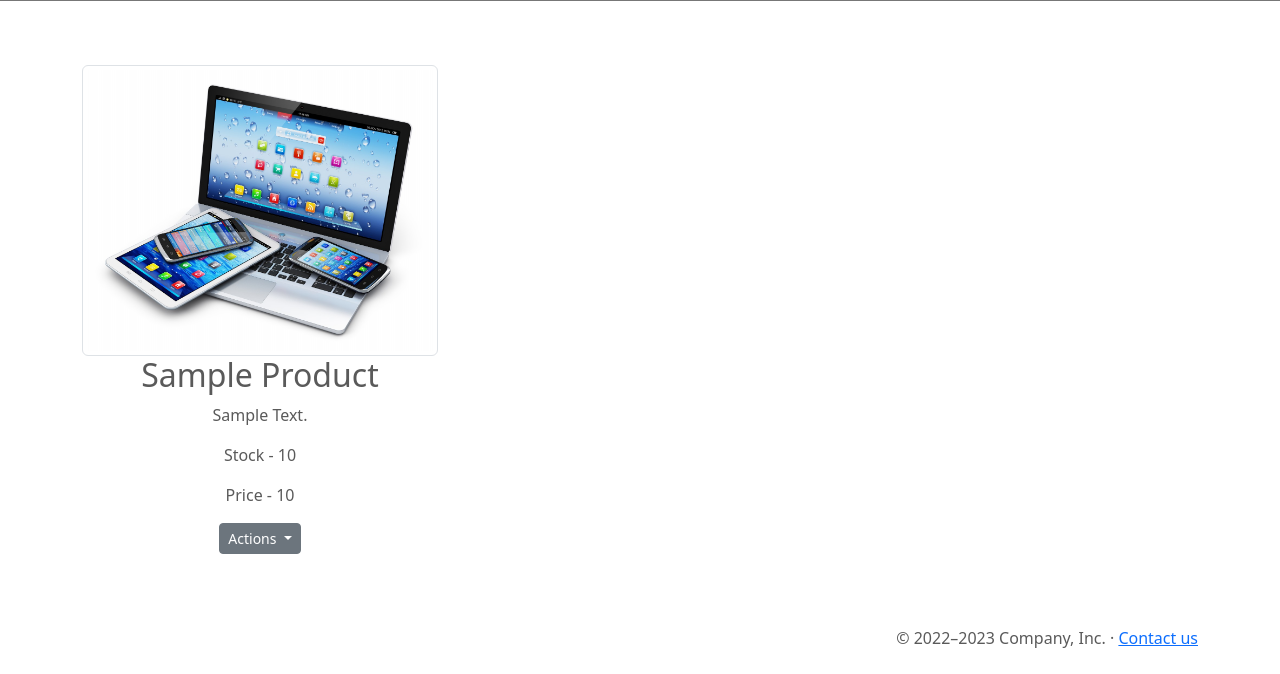
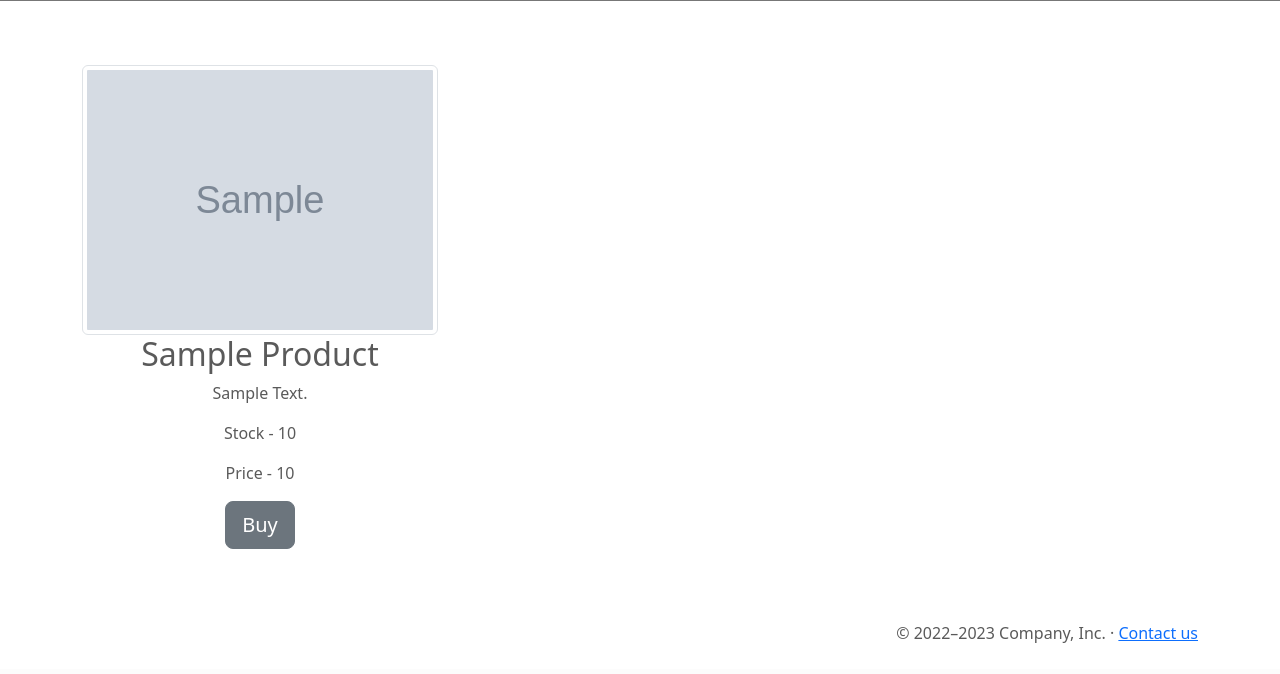
Before and after one commit to Marat-Shainurov/django_app_hw4, a Django app: template main/templates/main/index.html in a window 1280 px wide. Shown: the part 559-1233 px from the top of the page. After the commit the page ends 1202 px from the top, so only its background shows below. Run offline with Django 4.2, Linux system fonts and the light colour scheme; the template is opened without the code that fills it: values that come from a table or form of the project are taken from there, others are empty; tables that the repository leaves empty hold one stand-in row (values such as "Sample post"); grey boxes marked "Sample" are stand-in pictures; parts of the project's set-up code (start-up, migrations or seed data) failed here and were passed over; some libraries are stand-ins or nearby versions.

Commit message:
index.html update and pics replacement

```diff
--- a/main/templates/main/base.html
+++ b/main/templates/main/base.html
@@ -63,6 +63,7 @@
         white-space: nowrap;
         -webkit-overflow-scrolling: touch;
       }
+
 
 
 
--- a/main/templates/main/index.html
+++ b/main/templates/main/index.html
@@ -1,20 +1,15 @@
 {% extends 'main/base.html'%}
 {% block content%}
+{% load my_tags %}
 {% for product in products%}
 <div class="col-lg-4">
-    <img src="/media/device.jpeg" class="img-thumbnail" alt="">
+    <img src="{% mediapath product.img %}" class="img-thumbnail" alt="">
     <h2 class="fw-normal">{{product.name|title}}</h2>
     <p>{{product.description|title}}</p>
     <p>Stock - {{product.stock}}</p>
     <p>Price - {{product.price}}</p>
     <div class="btn-group">
-        <button class="btn btn-secondary btn-sm dropdown-toggle" type="button" data-bs-toggle="dropdown"
-                aria-expanded="false"> Actions
-        </button>
-        <ul class="dropdown-menu">
-            Add to fav
-            Buy
-        </ul>
+        <button type="button" class="btn btn-secondary btn-lg">Buy</button>
     </div>
 </div><!-- /.col-lg-4 -->
 {% endfor %}
```
Also changed, not shown: static/media/Asus.jpeg (renamed from media/Asus.jpeg), static/media/HP.jpeg (renamed from media/HP.jpeg), static/media/Mac.png (renamed from media/Mac.png), static/media/device.jpeg (renamed from media/device.jpeg), static/media/media/Asus.jpeg (renamed from media/media/Asus.jpeg), static/media/media/HP.jpeg (renamed from media/media/HP.jpeg), static/media/media/Mac.png (renamed from media/media/Mac.png).
